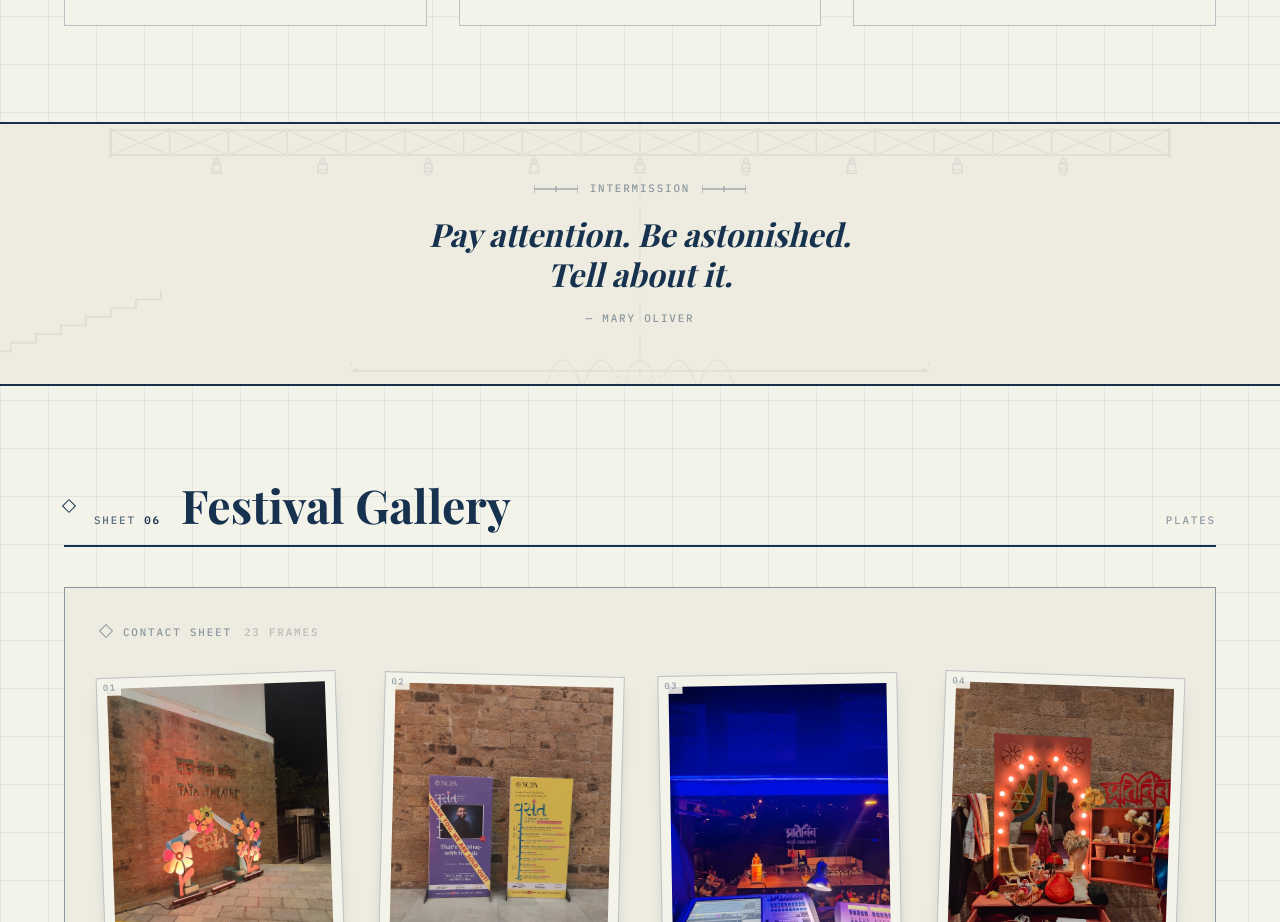
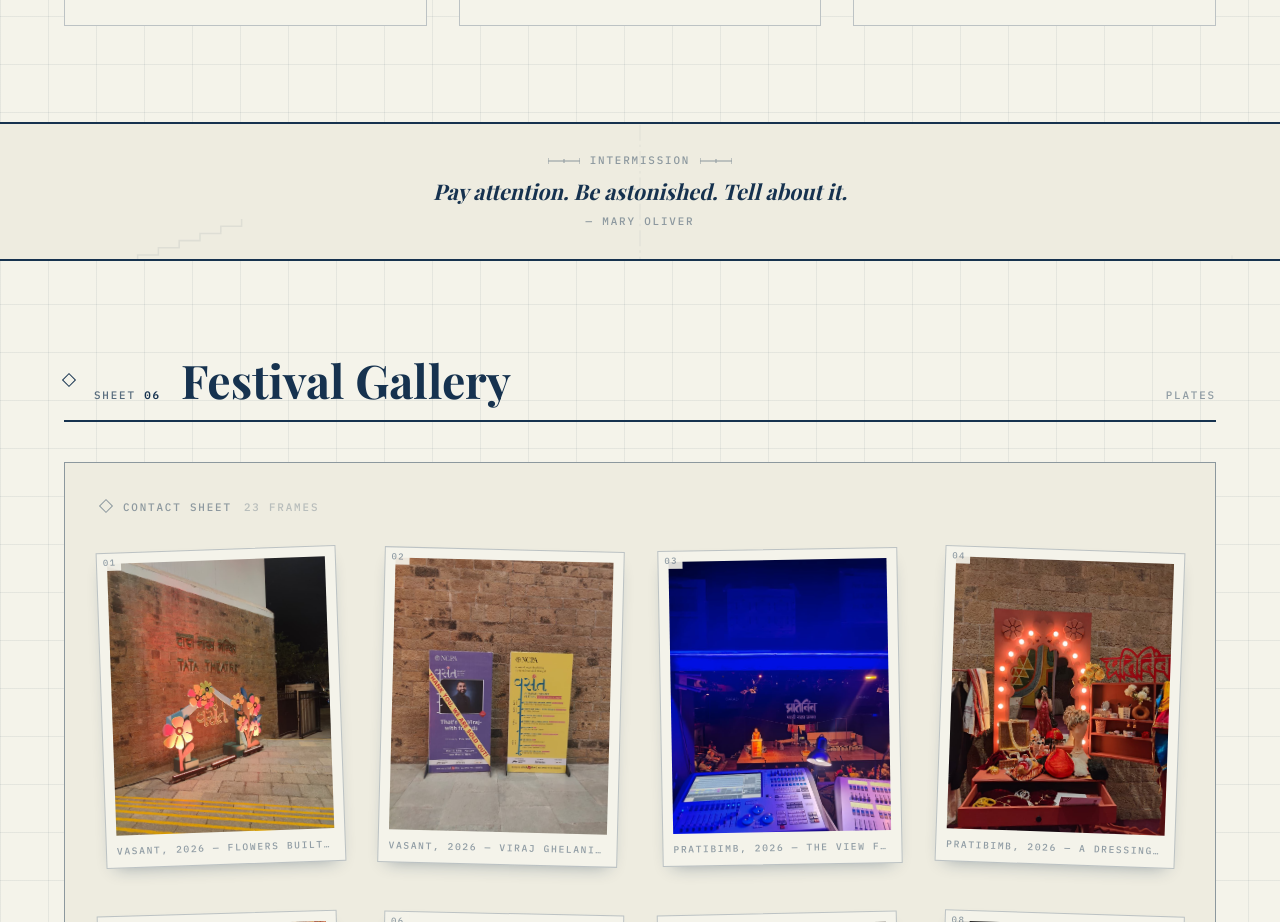
Before and after one commit to anushkaa-k/anushkakale.portfolio, a React (Vite) app: page / in a window 1280 px wide. Shown: the part 5120-6042 px from the top of the page. Built offline with nearby package versions, Linux system fonts and the light colour scheme; a web font is replaced by a local one.

Commit message:
Interlude: shrink further to a slim intermission band
Cuts padding, label-row spacing and quote size so the band runs
~115-165px tall (was ~210-265px) and the short pull-quote sits on
one line instead of two.

```diff
--- a/src/sections/Interlude.tsx
+++ b/src/sections/Interlude.tsx
@@ -47,7 +47,7 @@ export function Interlude(): ReactElement | null {
   return (
     <aside
       ref={parallaxRef}
-      className="gutter relative overflow-hidden border-y-2 border-ink bg-paper-warm py-[clamp(2.75rem,5vw,3.5rem)] text-center"
+      className="gutter relative overflow-hidden border-y-2 border-ink bg-paper-warm py-[clamp(1.25rem,2.5vw,1.75rem)] text-center"
     >
       <div
         className="pointer-events-none absolute inset-x-0 -inset-y-6 h-[calc(100%+3rem)] w-full"
@@ -57,27 +57,27 @@ export function Interlude(): ReactElement | null {
       </div>
 
       <div ref={revealRef} data-in={shown} className="reveal relative mx-auto max-w-2xl">
-        <div className="mb-4 flex items-center justify-center gap-3">
-          <svg width="44" height="10" viewBox="0 0 44 10" className="opacity-40" aria-hidden="true">
-            <line x1={0} y1={5} x2={44} y2={5} className="l-hair" />
-            <line x1={0} y1={1} x2={0} y2={9} className="l-hair" />
-            <line x1={22} y1={2} x2={22} y2={8} className="l-hair" />
-            <line x1={44} y1={1} x2={44} y2={9} className="l-hair" />
+        <div className="mb-2 flex items-center justify-center gap-2.5">
+          <svg width="32" height="8" viewBox="0 0 32 8" className="opacity-40" aria-hidden="true">
+            <line x1={0} y1={4} x2={32} y2={4} className="l-hair" />
+            <line x1={0} y1={1} x2={0} y2={7} className="l-hair" />
+            <line x1={16} y1={2} x2={16} y2={6} className="l-hair" />
+            <line x1={32} y1={1} x2={32} y2={7} className="l-hair" />
           </svg>
           <span className="label text-ink-45">Intermission</span>
-          <svg width="44" height="10" viewBox="0 0 44 10" className="opacity-40" aria-hidden="true">
-            <line x1={0} y1={5} x2={44} y2={5} className="l-hair" />
-            <line x1={0} y1={1} x2={0} y2={9} className="l-hair" />
-            <line x1={22} y1={2} x2={22} y2={8} className="l-hair" />
-            <line x1={44} y1={1} x2={44} y2={9} className="l-hair" />
+          <svg width="32" height="8" viewBox="0 0 32 8" className="opacity-40" aria-hidden="true">
+            <line x1={0} y1={4} x2={32} y2={4} className="l-hair" />
+            <line x1={0} y1={1} x2={0} y2={7} className="l-hair" />
+            <line x1={16} y1={2} x2={16} y2={6} className="l-hair" />
+            <line x1={32} y1={1} x2={32} y2={7} className="l-hair" />
           </svg>
         </div>
 
         <blockquote>
-          <p className="mx-auto max-w-[22ch] font-display text-[clamp(1.3rem,3.2vw,2rem)] leading-tight font-bold italic">
+          <p className="mx-auto font-display text-[clamp(1rem,1.8vw,1.35rem)] leading-tight font-bold italic">
             {quote.text}
           </p>
-          <cite className="label mt-4 block text-ink-45 not-italic">— {quote.author}</cite>
+          <cite className="label mt-2 block text-ink-45 not-italic">— {quote.author}</cite>
         </blockquote>
       </div>
     </aside>
```
